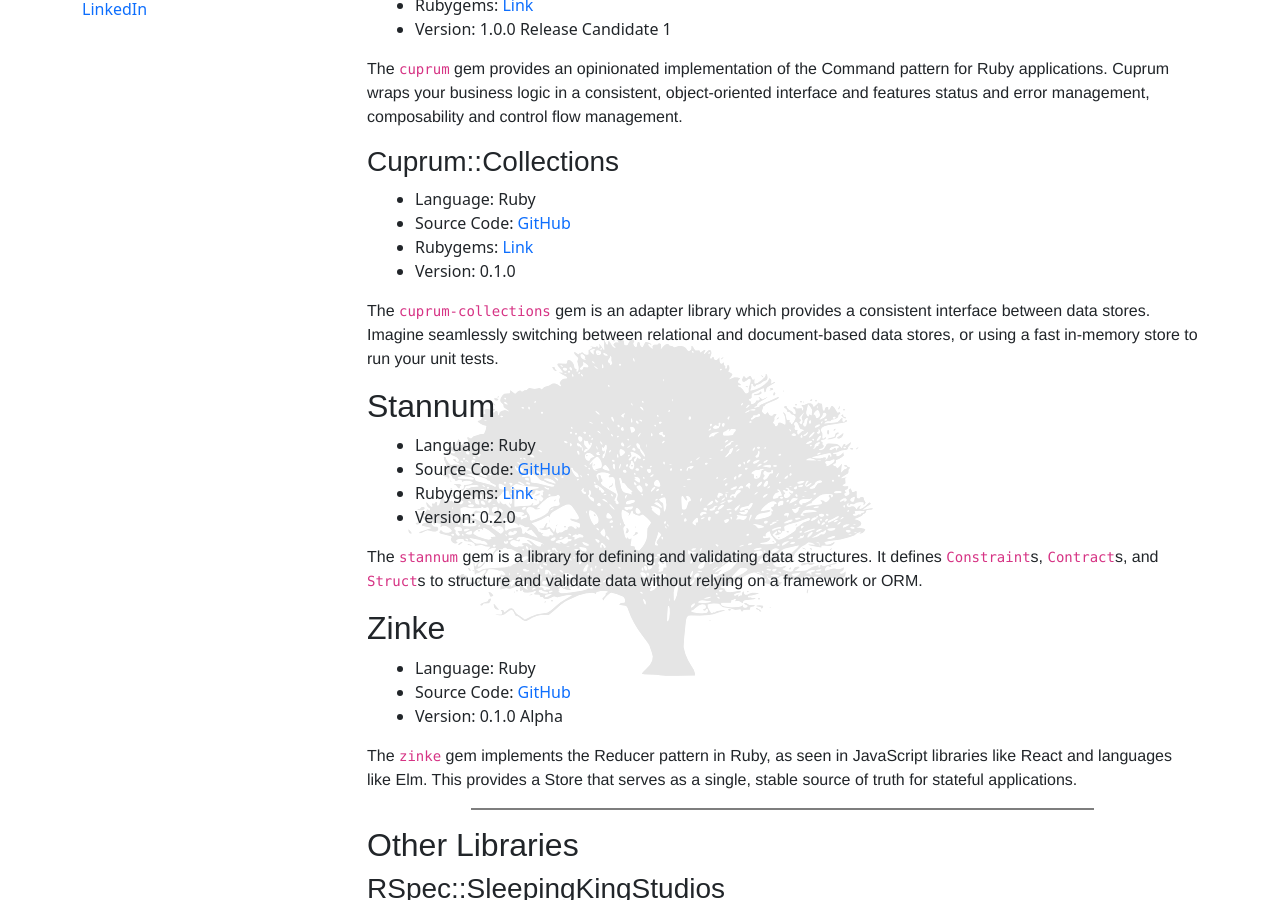
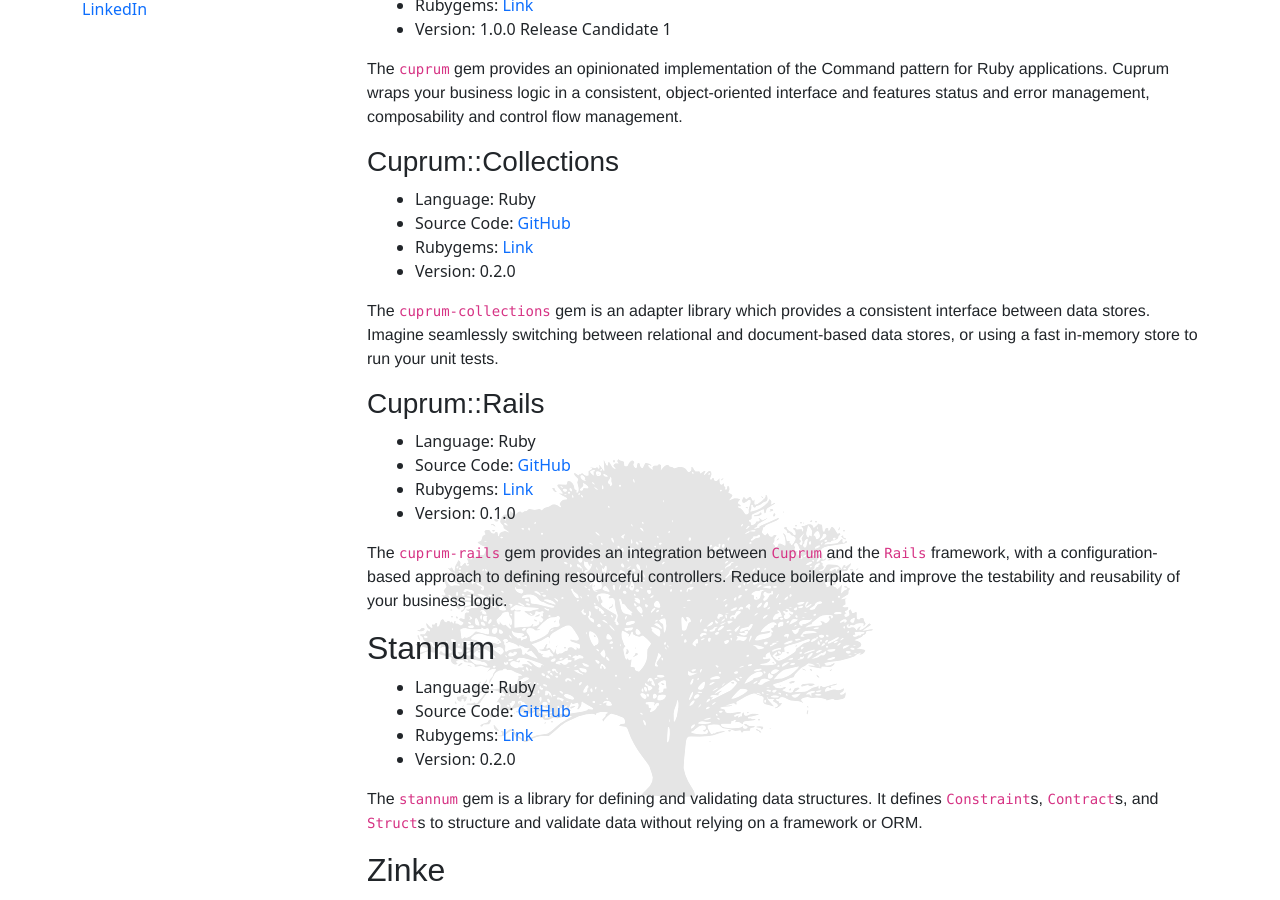
Before and after one commit to sleepingkingstudios/sleepingkingstudios.github.io, a Jekyll site: the page built from projects/index.md, in a window 1280 px wide and 900 px high, scrolled down 281 px. Built offline with Jekyll 4.4.1, drawn with Linux system fonts in a browser that asks for light colours.

Commit message:
Update Projects.

```diff
--- a/projects/index.md
+++ b/projects/index.md
@@ -19,9 +19,18 @@
 - Language: Ruby
 - Source Code: [GitHub](https://github.com/sleepingkingstudios/cuprum-collections)
 - Rubygems: [Link](https://rubygems.org/gems/cuprum-collections)
+- Version: 0.2.0
+
+The `cuprum-collections` gem is an adapter library which provides a consistent interface between data stores. Imagine seamlessly switching between relational and document-based data stores, or using a fast in-memory store to run your unit tests.
+
+### Cuprum::Rails
+
+- Language: Ruby
+- Source Code: [GitHub](https://github.com/sleepingkingstudios/cuprum-rails)
+- Rubygems: [Link](https://rubygems.org/gems/cuprum-rails)
 - Version: 0.1.0
 
-The `cuprum-collections` gem is an adapter library which provides a consistent interface between data stores. Imagine seamlessly switching between relational and document-based data stores, or using a fast in-memory store to run your unit tests.
+The `cuprum-rails` gem provides an integration between `Cuprum` and the `Rails` framework, with a configuration-based approach to defining resourceful controllers. Reduce boilerplate and improve the testability and reusability of your business logic.
 
 ## Stannum
 
```
Also changed, not shown: README.md.
